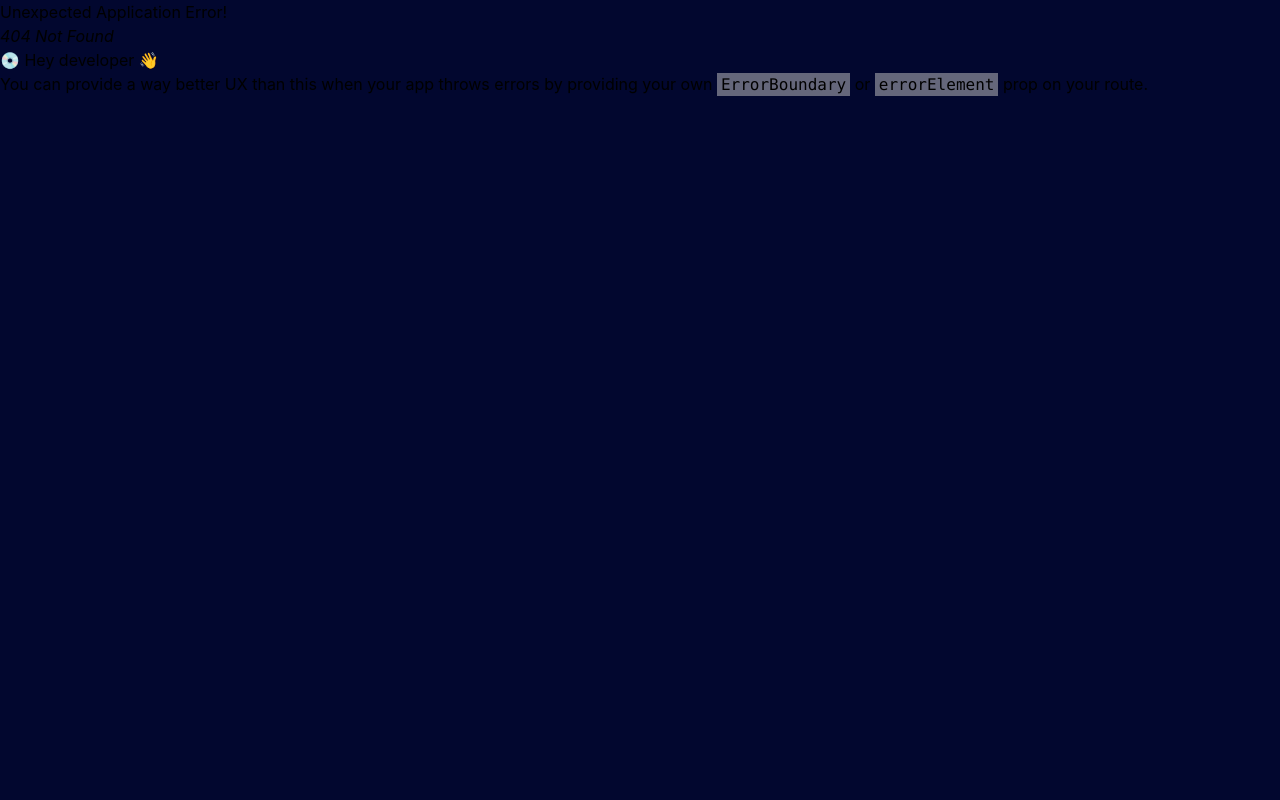
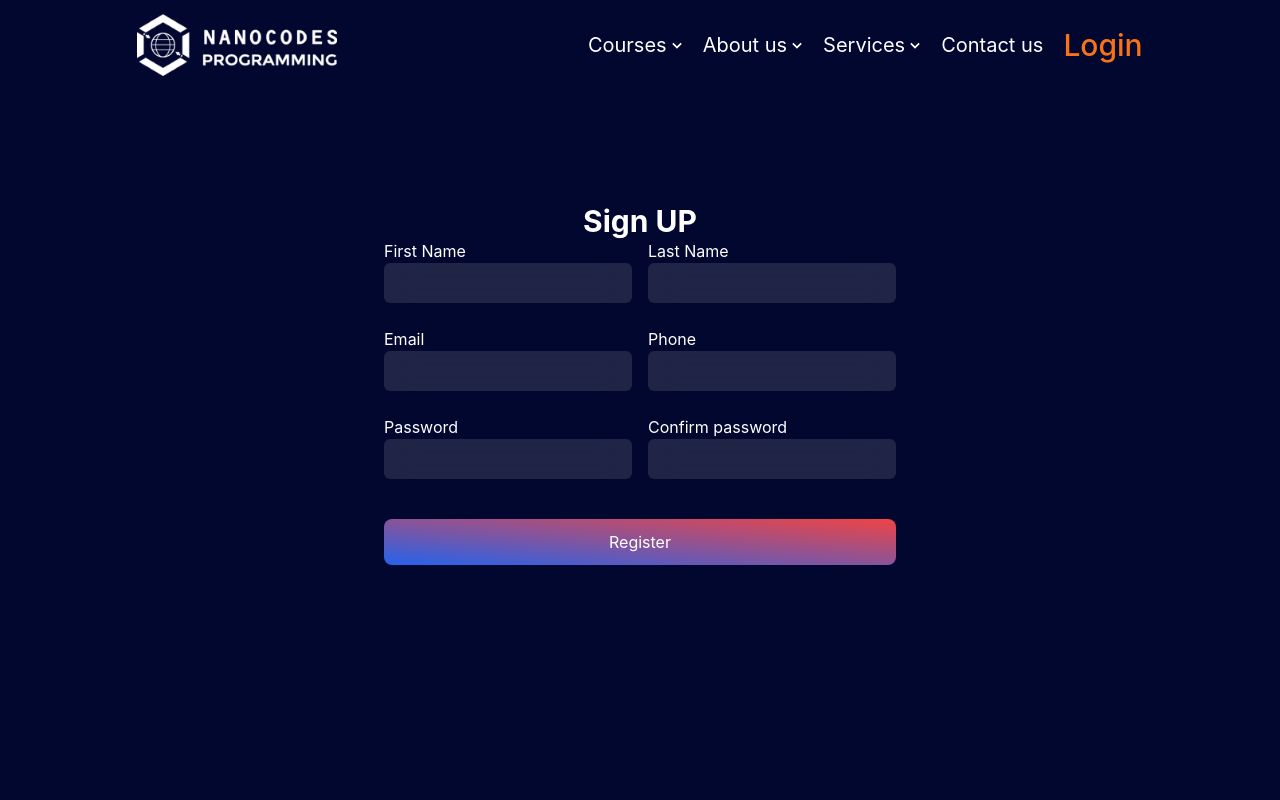
Before and after one commit to romeoscript/nanocodes_website, a React (Create React App) app: page /register in a window 1280 px wide. Before the commit this address had no page. Shown: the top 800 px of the page. Built offline with nearby package versions, Linux system fonts and the light colour scheme.

Commit message:
feat:faq and register page

```diff
--- /dev/null
+++ b/src/pages/FAQ.jsx
@@ -0,0 +1,57 @@
+import React, { useState } from "react";
+import {BsChevronRight as  ChevronDownIcon } from "react-icons/bs";
+import Layout from "../components/Layout";
+
+const faqs = [
+  {
+    question: "What is React?",
+    answer:
+      "React is a JavaScript library for building user interfaces. It allows you to create reusable UI components and manage the state of your application efficiently.",
+  },
+  {
+    question: "What is Tailwind?",
+    answer:
+      "Tailwind is a utility-first CSS framework that allows you to quickly build custom designs without writing any CSS. It provides a set of pre-defined classes that you can use to style your HTML elements.",
+  },
+  {
+    question: "How do I install React and Tailwind?",
+    answer:
+      "You can install React and Tailwind using npm or yarn. Here's an example command: npm install react tailwindcss",
+  },
+];
+
+function FAQ() {
+  const [activeIndex, setActiveIndex] = useState(null);
+
+  function handleClick(index) {
+    setActiveIndex(index === activeIndex ? null : index);
+  }
+
+  return (
+    <Layout>
+        <div className="text-white w-3/5 m-auto mt-[8rem] min-h-[100vh] ">
+        <h2 className="text-white text-center text-3xl font-bold p-[2rem] ">Frequently Asked Questions</h2>
+      {faqs.map((faq, index) => (
+        <div key={index} className=" py-4">
+          <button
+            onClick={() => handleClick(index)}
+            className="flex justify-between text-white items-center w-full px-4 py-2 text-lg font-medium text-left  focus:outline-none "
+          >
+            <span>{faq.question}</span>
+            <ChevronDownIcon
+              className={`${
+                activeIndex === index ? "transform rotate-90" : ""
+              } w-5 h-5`}
+            />
+          </button>
+          {activeIndex === index && (
+            <p className="mt-2 px-4 text-gray-500 w-4/5 p-[1.5rem] border border-white bg-gray-300 bg-opacity-5 backdrop-blur-md rounded-md">{faq.answer}</p>
+          )}
+        </div>
+      ))}
+    </div>
+    </Layout>
+  );
+}
+
+export default FAQ;
--- /dev/null
+++ b/src/pages/Registration.jsx
@@ -0,0 +1,68 @@
+import Layout from "../components/Layout"
+
+const Registration = () => {
+  return (
+    <Layout>
+    <div className='min-h-[100vh] flex items-center flex-col text-white justify-center'>
+        <p className='font-bold text-3xl'>Sign UP</p>
+        <form action="#" className="w-[40%]">
+       <aside className="flex gap-4">
+       <div className="basis-[50%]">
+          <label htmlFor="#">First Name </label> <br />
+          <input
+            type="text"
+            className=" w-full p-2 rounded-md mb-2 outline-none maini"
+          />
+        </div>
+        <div className="basis-[50%]">
+          <label htmlFor="#">Last Name</label> <br />
+          <input
+            type="text"
+            className=" w-full p-2 rounded-md mb-2 outline-none maini"
+          />
+        </div>
+       </aside>
+       <aside className="flex gap-4 my-[1rem]">
+       <div className="basis-[50%]">
+          <label htmlFor="#">Email </label> <br />
+          <input
+            type="email"
+            className=" w-full p-2 rounded-md mb-2 outline-none maini"
+          />
+        </div>
+        <div className="basis-[50%]">
+          <label htmlFor="#">Phone</label> <br />
+          <input
+            type="tel"
+            className=" w-full p-2 rounded-md mb-2 outline-none maini"
+          />
+        </div>
+       </aside>
+       <aside className="flex gap-4">
+       <div className="basis-[50%]">
+          <label htmlFor="#">Password </label> <br />
+          <input
+            type="password"
+            className=" w-full p-2 rounded-md mb-2 outline-none maini"
+          />
+        </div>
+        <div className="basis-[50%]">
+          <label htmlFor="#"> Confirm password</label> <br />
+          <input
+            type="password"
+            className=" w-full p-2 rounded-md mb-2 outline-none maini"
+          />
+        </div>
+       </aside>
+
+
+        <button className="block bg-gradient-to-tr from-blue-600 to-red-500 rounded-lg w-full my-[2rem] p-[0.7rem]">
+       Register
+        </button>
+      </form>
+    </div>
+</Layout>
+  )
+}
+
+export default Registration
```
Also changed, not shown: src/App.js (+10 -0 lines), 1 other file (tests, documents, lock files or other folders).
